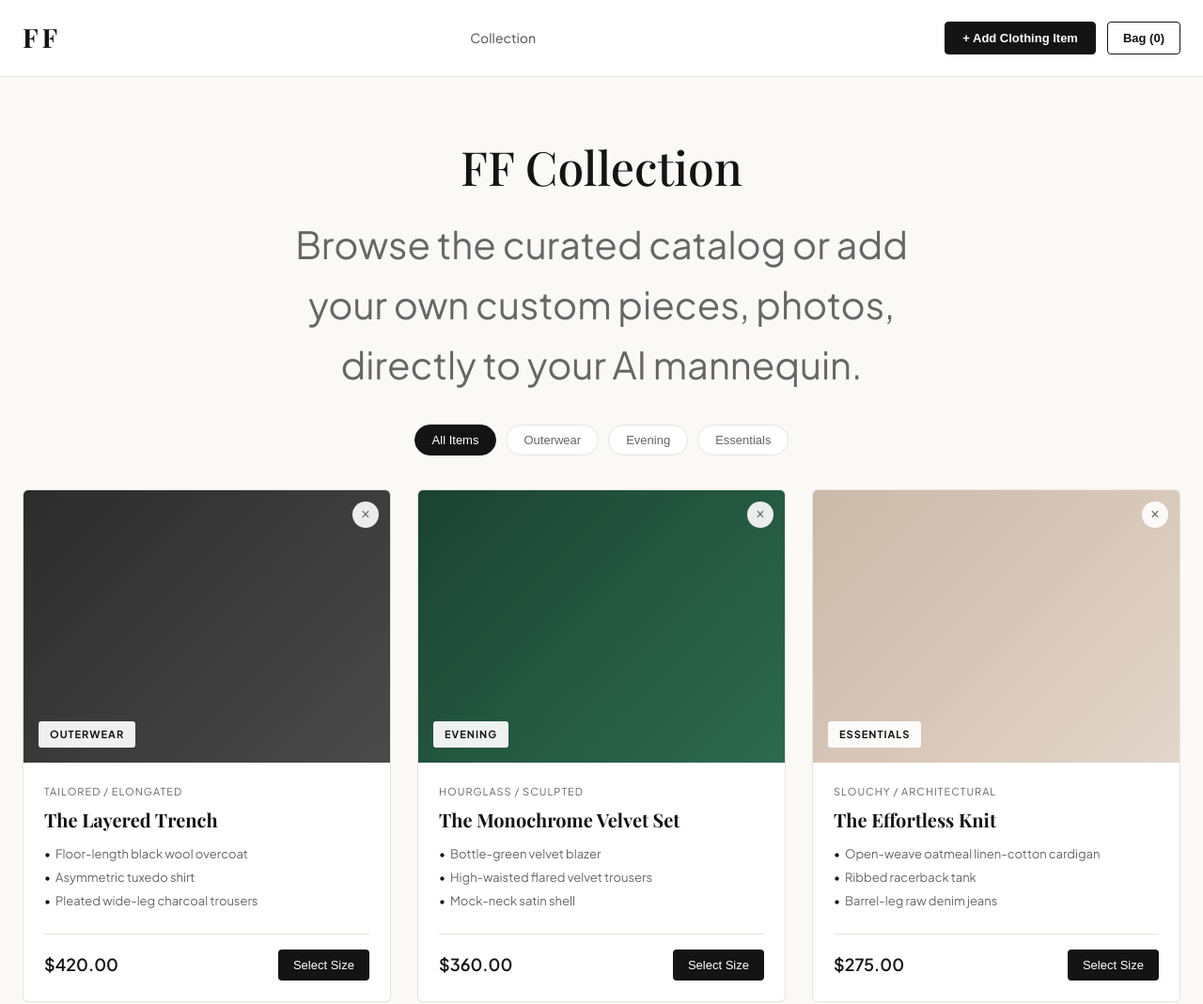
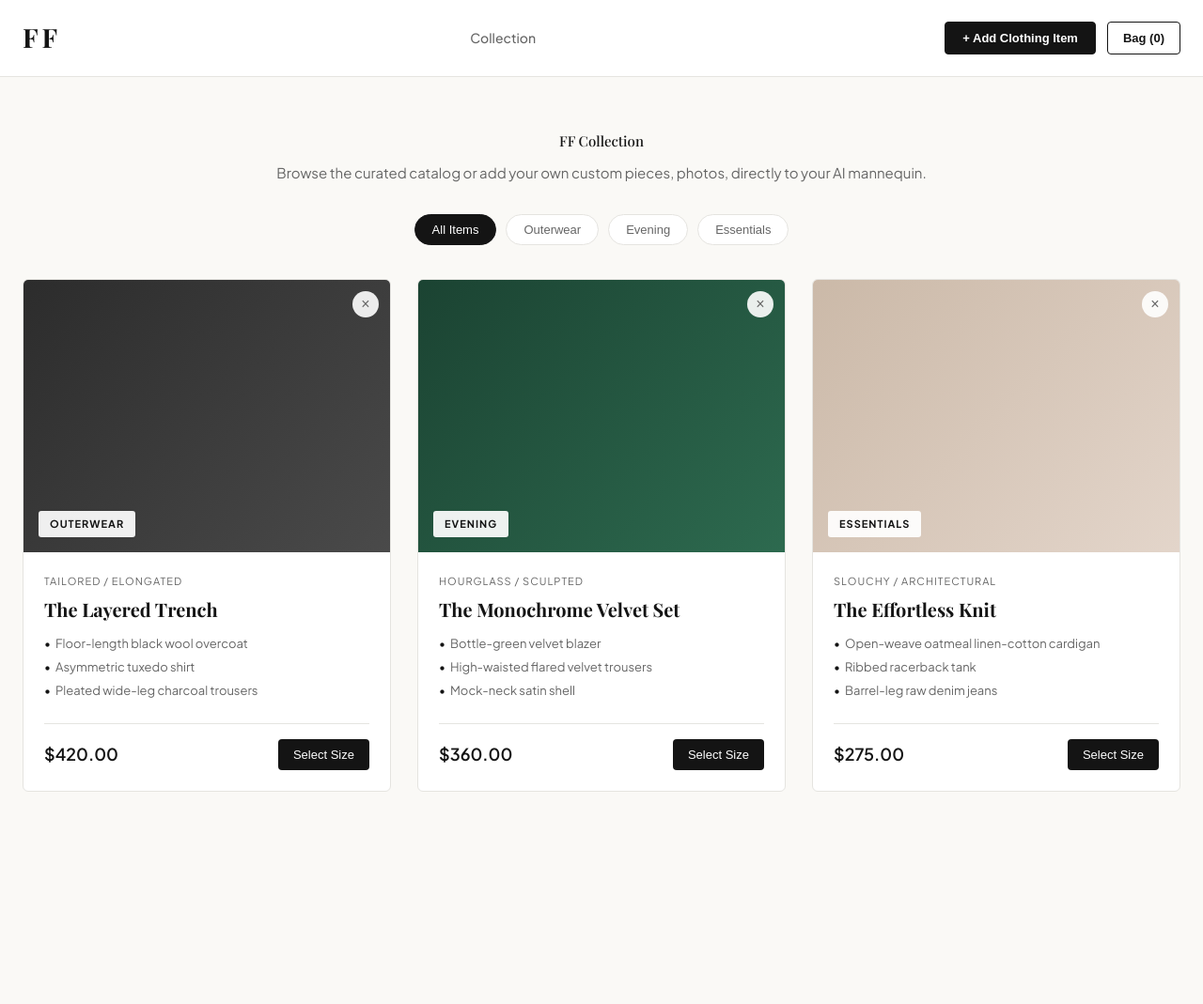
Before and after one commit to fashionfeiin/fashionfeinn, a plain HTML site: page collection.html in a window 1280 px wide. Shown: the whole page at 94% size. After the commit the page ends 923 px from the top, so only its background shows below. Drawn offline with nearby package versions, Linux system fonts and the light colour scheme; a web font is replaced by a local one.

Commit message:
Decrease font sizes in collection.html
Reduced font sizes for collection hero title and paragraph.

```diff
--- a/collection.html
+++ b/collection.html
@@ -124,14 +124,14 @@
 
         .collection-hero h1 {
             font-family: 'Playfair Display', serif;
-            font-size: 50px;
+            font-size: 15px;
             font-weight: 500;
             margin-bottom: 10px;
         }
 
         .collection-hero p {
             color: var(--text-muted);
-            font-size: 40px;
+            font-size: 15px;
         }
 
         /* Filter Bar */
```
